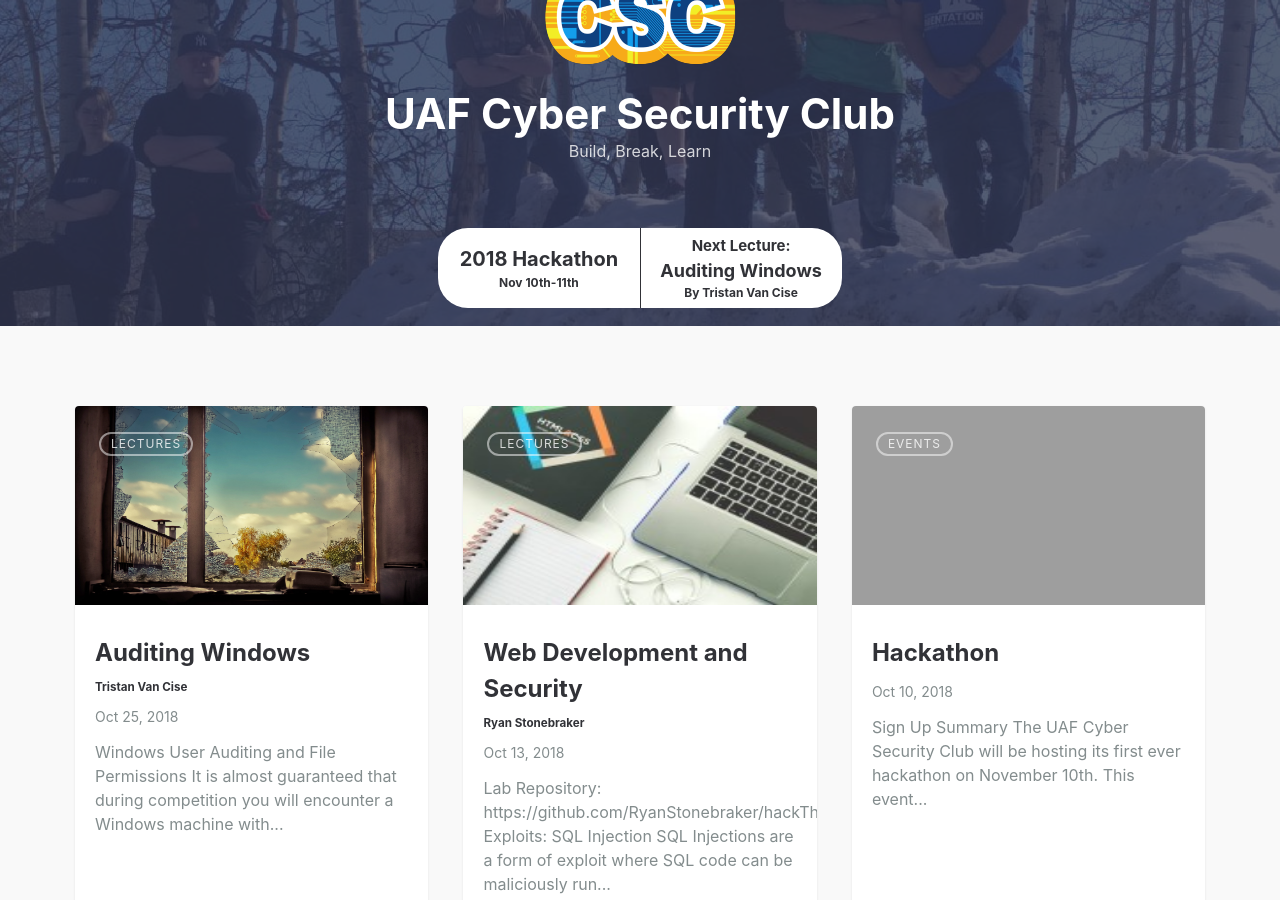
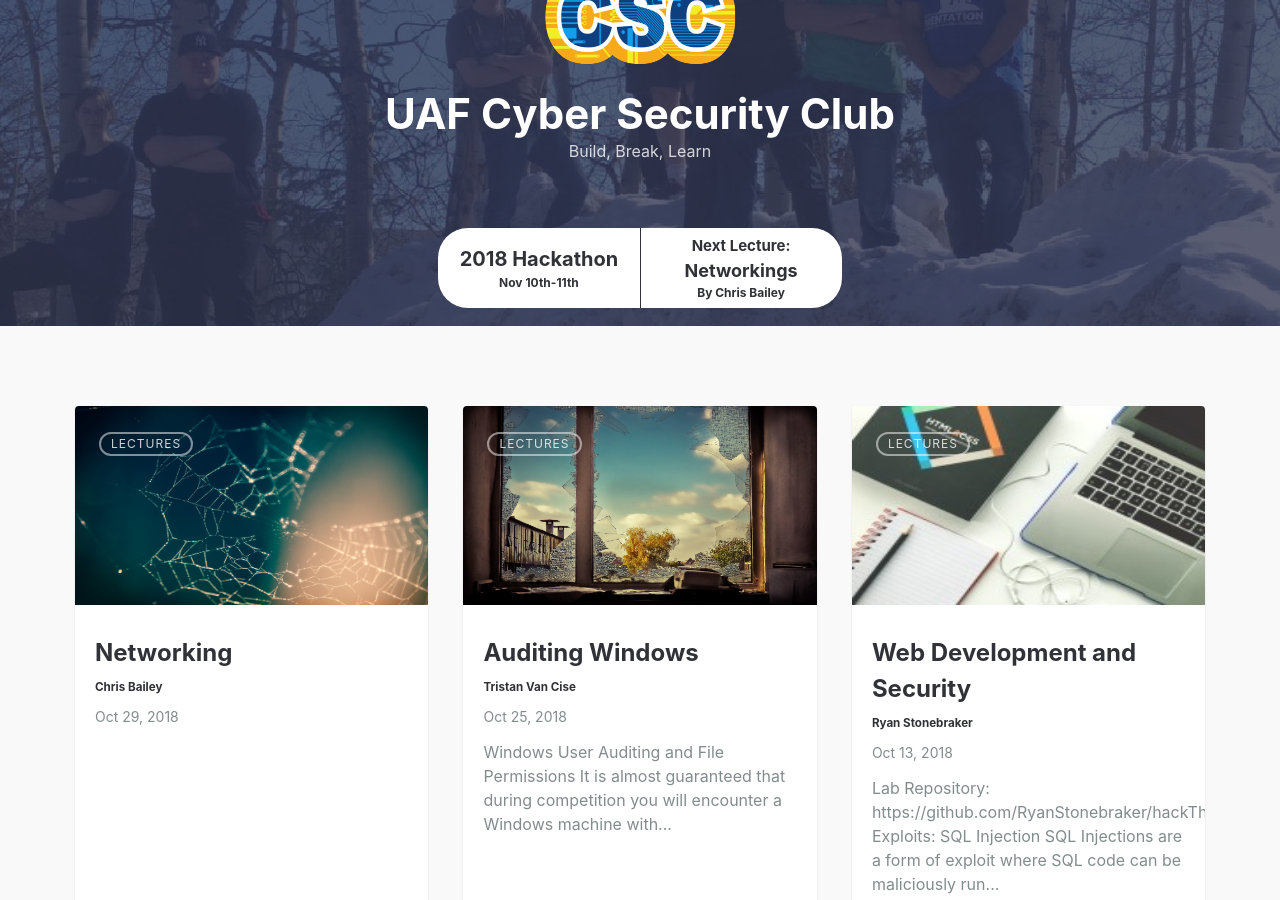
Before and after one commit to UAFCSC/uafcsc.github.io, a Jekyll site: the page built from index.md, in a window 1280 px wide and 900 px high, scrolled down 250 px. Built offline with Jekyll 4.4.1, drawn with Linux system fonts in a browser that asks for light colours; nearby versions of some CDN libraries; some of the changed text lies outside the part shown.

Commit message:
Updates next lecture

```diff
--- a/_includes/upcoming.html
+++ b/_includes/upcoming.html
@@ -4,10 +4,10 @@
       <h2>2018 Hackathon</h2>
       <h3>Nov 10th-11th</h3>
     </a>
-    <a href="/auditing-windows" class="lecture">
+    <a href="/networking" class="lecture">
       <h2>Next Lecture:</h2>
-      <h3>Auditing Windows</h3>
-      <h4>By Tristan Van Cise</h4>
+      <h3>Networkings</h3>
+      <h4>By Chris Bailey</h4>
     </a>
   </article>
 </div>
--- /dev/null
+++ b/_posts/2018-10-29-networking.md
@@ -0,0 +1,7 @@
+---
+layout: post
+title: Networking
+featured-img: network
+author: Chris Bailey
+categories: [Lectures]
+---
```
Also changed, not shown: assets/img/posts/network.jpg (added), assets/img/posts/network_placehold.jpg (added), assets/img/posts/network_thumb.jpg (added), assets/img/posts/network_thumb@2x.jpg (added).
